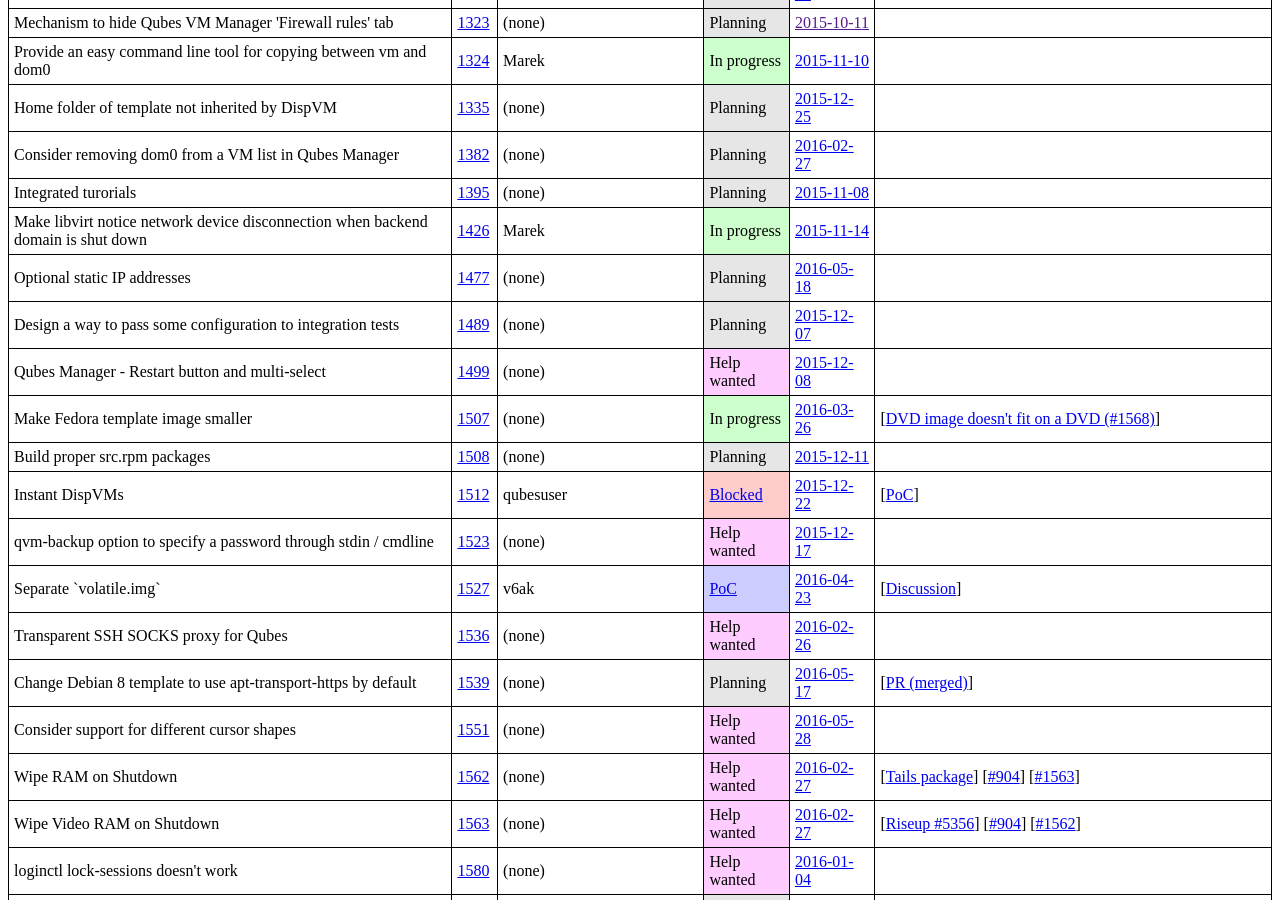
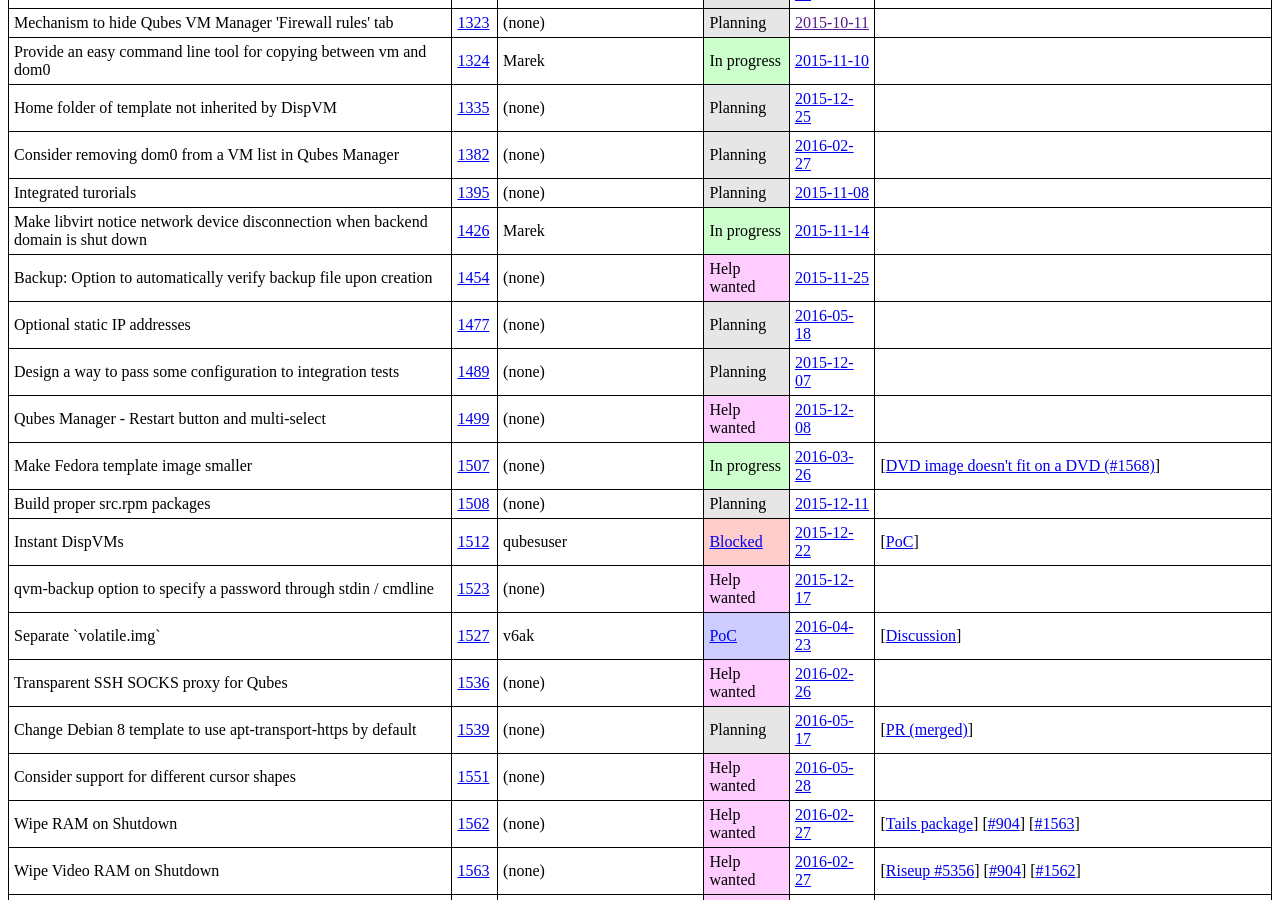
Before and after one commit to QubesOS/qubes-issues, a Jekyll site: the page built from index.md, in a window 1280 px wide and 900 px high, scrolled down 2243 px. Built offline with Jekyll 4.4.1, drawn with Linux system fonts in a browser that asks for light colours.

Commit message:
Track #1454

```diff
--- a/_data/features.yml
+++ b/_data/features.yml
@@ -782,6 +782,21 @@
   - desc   :
     url    :
 
+- name   : "Backup: Option to automatically verify backup file upon creation"
+  issue  : 1454
+  devs   :
+  status :
+    term   : Help wanted
+    url    :
+  updated:
+    date   : 2015-11-25
+    url    : https://github.com/QubesOS/qubes-issues/issues/1454#issue-118801776
+  info   :
+  - desc   :
+    url    :
+  - desc   :
+    url    :
+
 - name   : Optional static IP addresses
   issue  : 1477
   devs   :
```
